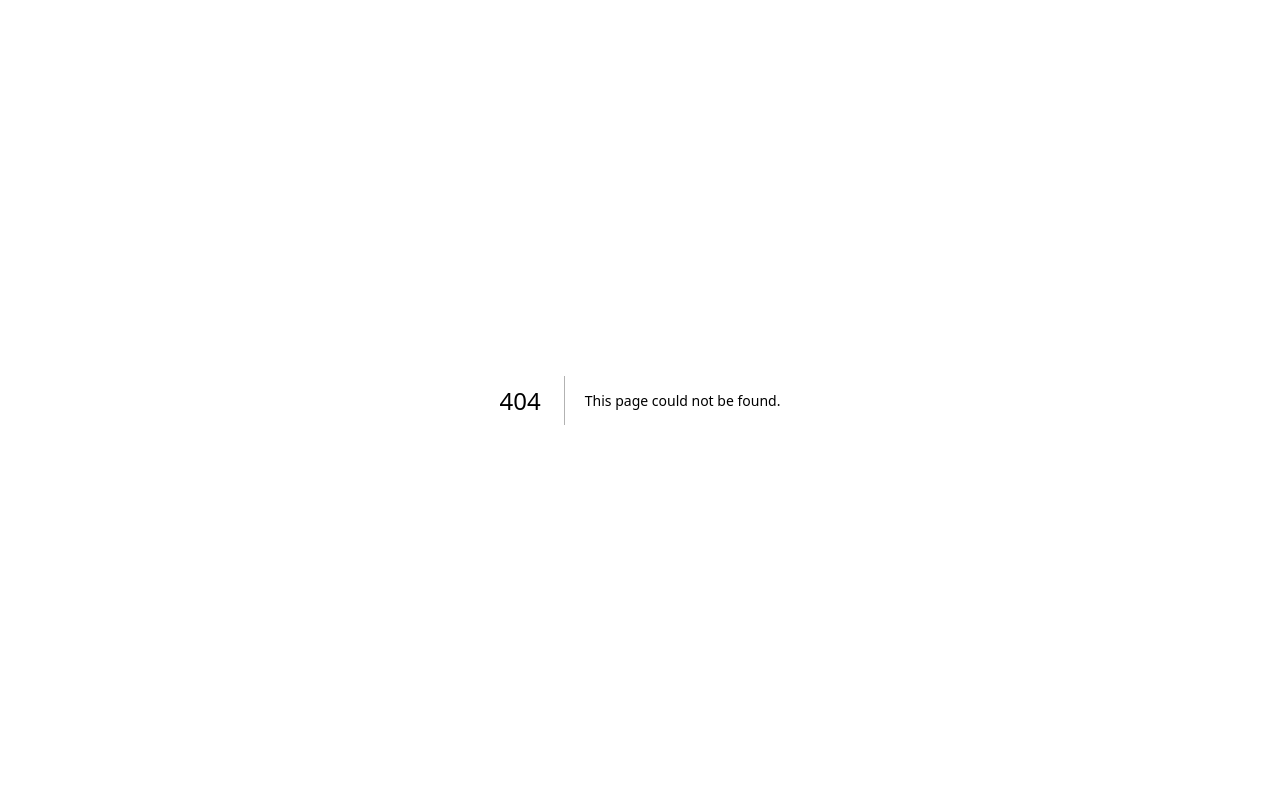
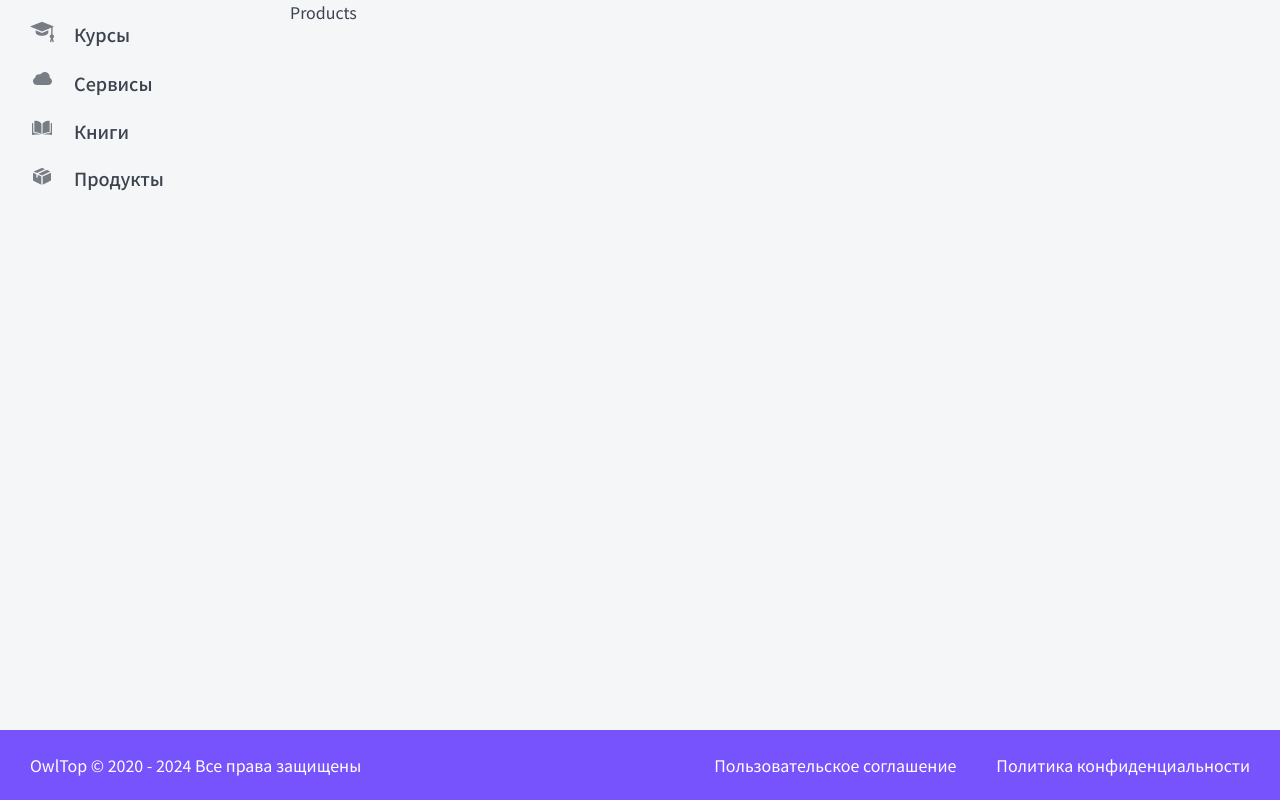
Before and after one commit to BAF00909/nextjs, a Next.js app in the folder top-app-page-router/top-app/: page /products in a window 1280 px wide. Before the commit this address had no page. Built offline with nearby package versions, Linux system fonts and the light colour scheme.

Commit message:
add index pages for all sections

```diff
--- a/top-app-page-router/top-app/pages/courses/index.tsx
+++ b/top-app-page-router/top-app/pages/courses/index.tsx
@@ -1,6 +1,6 @@
 import { withLayout } from "@/layout/Layout";
 
-function Courses() {
+function Courses(): JSX.Element {
     return (
         <>Courses index page</>
     );
--- /dev/null
+++ b/top-app-page-router/top-app/pages/products/index.tsx
@@ -0,0 +1,9 @@
+import { withLayout } from "@/layout/Layout";
+
+function Products(): JSX.Element {
+    return (
+        <>Products</>
+    );
+}
+
+export default withLayout(Products);
--- a/top-app-page-router/top-app/pages/search/index.tsx
+++ b/top-app-page-router/top-app/pages/search/index.tsx
@@ -1,6 +1,6 @@
 import { withLayout } from "@/layout/Layout";
 
-function SearchPage() {
+function SearchPage(): JSX.Element {
     return (
         <>Search</>
     );
```
Also changed, not shown: top-app-page-router/top-app/pages/books/index.tsx (added, +9 -0 lines), top-app-page-router/top-app/pages/services/index.tsx (added, +9 -0 lines).
